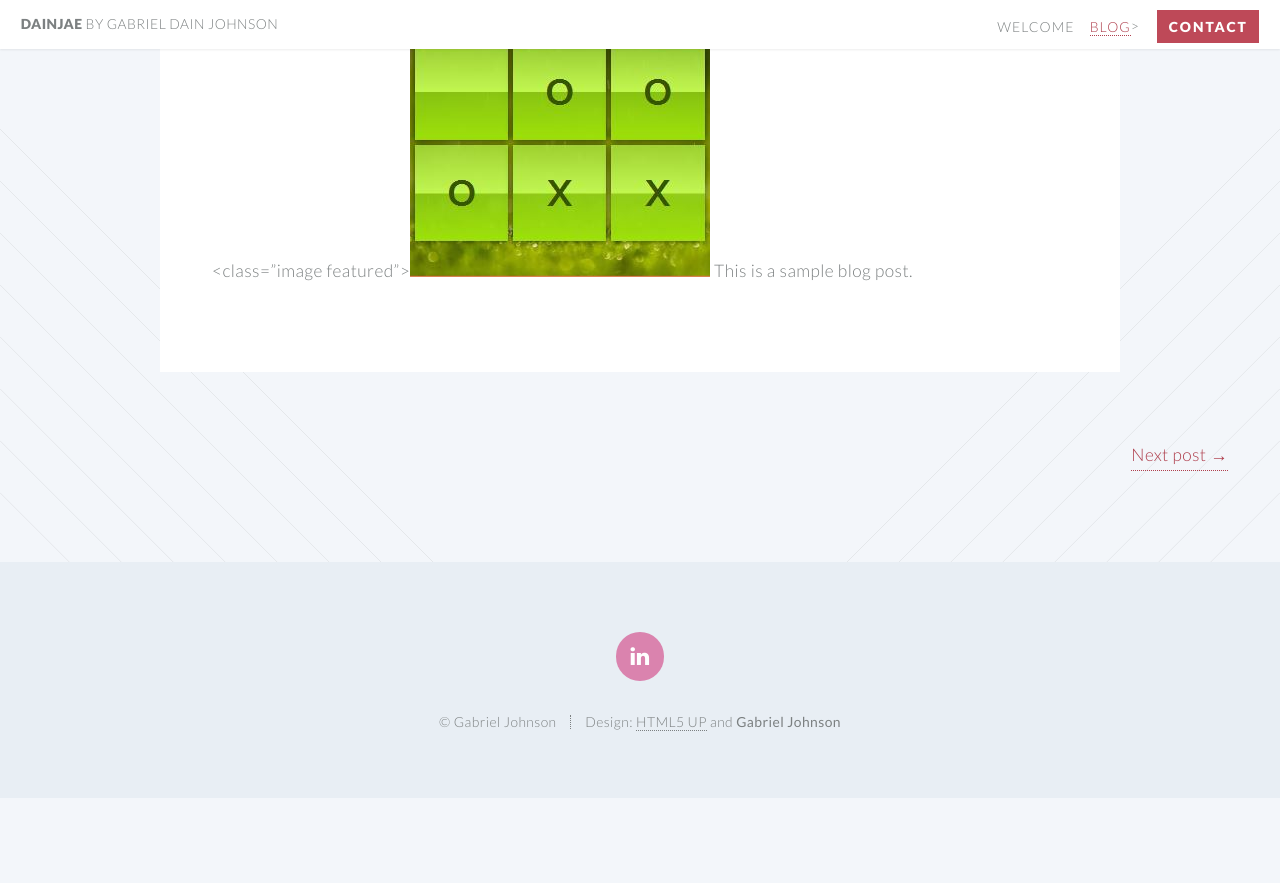
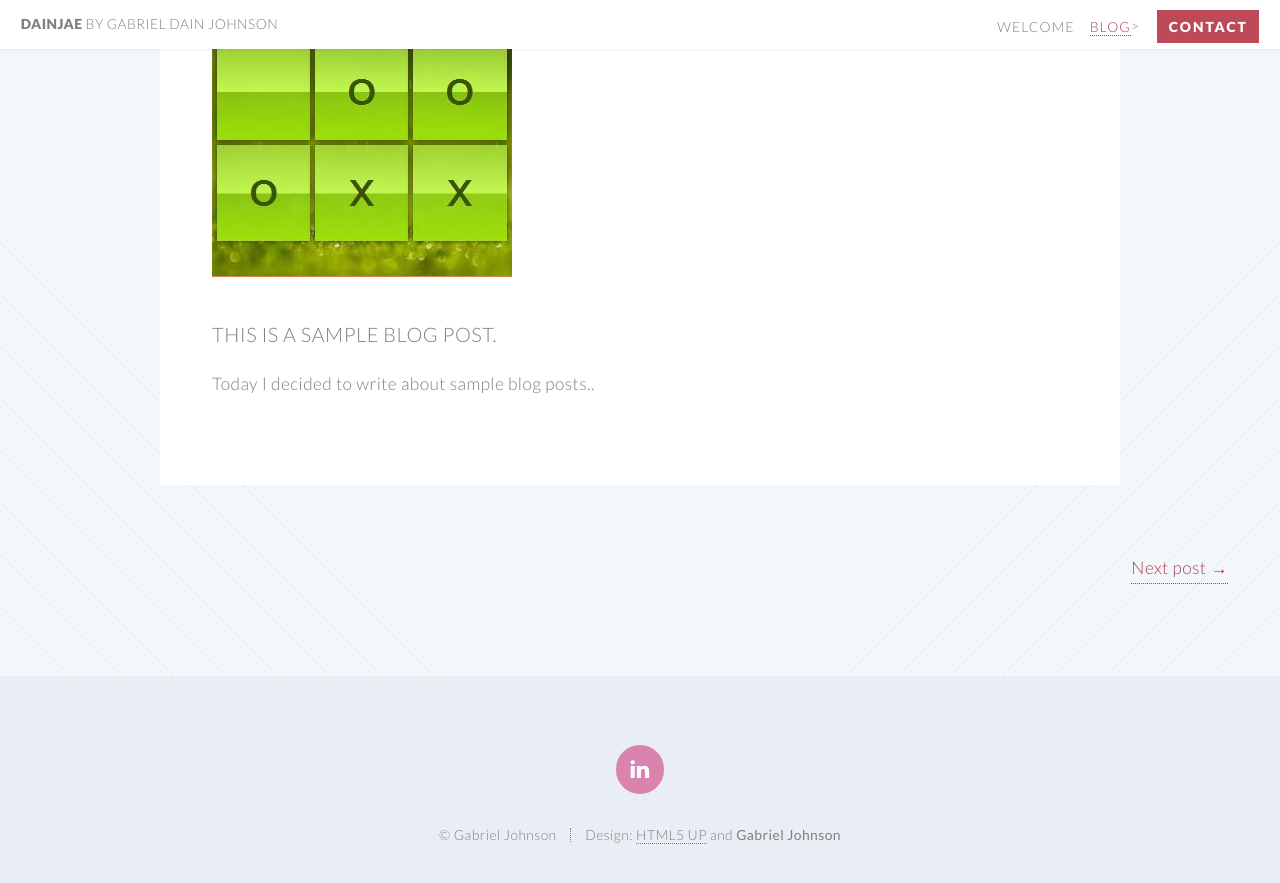
Before and after one commit to dainjae/dainjae.github.io, a Jekyll site: the page built from _posts/2014-08-07-first-post.markdown, in a window 1280 px wide and 900 px high, scrolled down 556 px. Shown: the top 883 px of the window. Built offline with Jekyll 4.4.1, drawn with Linux system fonts in a browser that asks for light colours; before the commit the page ends 1354 px from its top, so only the background shows below that.

Commit message:
Update 2014-08-07-first-post.markdown

```diff
--- a/_posts/2014-08-07-first-post.markdown
+++ b/_posts/2014-08-07-first-post.markdown
@@ -4,5 +4,8 @@ title:  "Lorem Ipsum"
 date:   2014-08-31 14:36:23
 permalink: /first-post.html
 ---
-<class="image featured"><img src="/images/pic02.jpg" alt="">
-This is a sample blog post.
+<img src="/images/pic02.jpg" alt="">
+
+###This is a sample blog post.
+
+Today I decided to write about sample blog posts..
```
